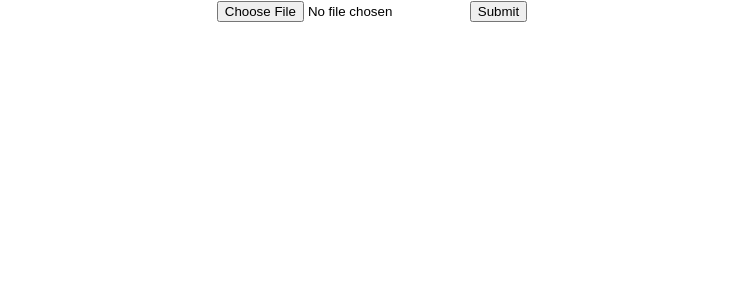
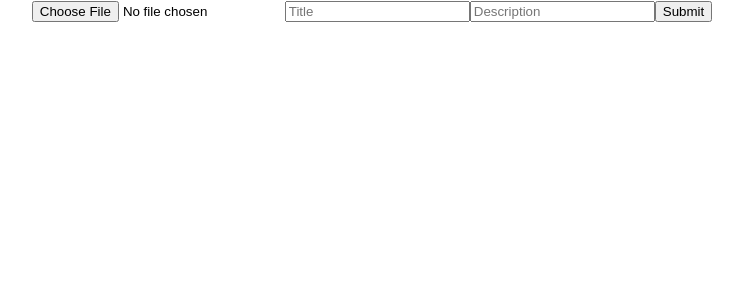
Before and after one commit to AJMerr/little-moments, a React (Create React App) app in the folder client/: page / in a window 1280 px wide. Shown: the top 300 px of the page, without its empty margins (268-1011 px from the left). Built offline with nearby package versions, Linux system fonts and the light colour scheme.

Commit message:
Added more fields to the home page for basic functionality.

```diff
--- a/client/src/Components/Homepage.jsx
+++ b/client/src/Components/Homepage.jsx
@@ -3,18 +3,24 @@ import axios from "axios"
 
 function Homepage() {
   const [file, setFile] = useState()
+  const [title, setTitle] = useState()
+  const [description, setDescription] = useState()
 
   const submit = async event => {
     event.preventDefault()
 
     const formData = new FormData();
     formData.append("image", file)
+    formData.append("title", title)
+    formData.append("description", description)
     await axios.post("/api", formData, { headers: { 'Content-Type': 'multipart/form-data' } })
   }
 
   return (
     <form onSubmit={submit}>
       <input onChange={e => setFile(e.target.files[0])} type="file" accept="image/*"></input>
+      <input value={title} onChange={e => setTitle(e.target.value)} type="text" placeholder='Title'></input>
+      <input value={description} onChange={e => setDescription(e.target.value)} type="text" placeholder='Description'></input>
       <button type="submit">Submit</button>
     </form>
   )
--- a/package.json
+++ b/package.json
@@ -12,6 +12,7 @@
   "license": "ISC",
   "dependencies": {
     "@aws-sdk/client-s3": "^3.537.0",
+    "@aws-sdk/s3-request-presigner": "^3.540.0",
     "@prisma/client": "^5.11.0",
     "axios": "^1.6.8",
     "concurrently": "^8.2.2",
```
Also changed, not shown: 1 other file (tests, documents, lock files or other folders).
